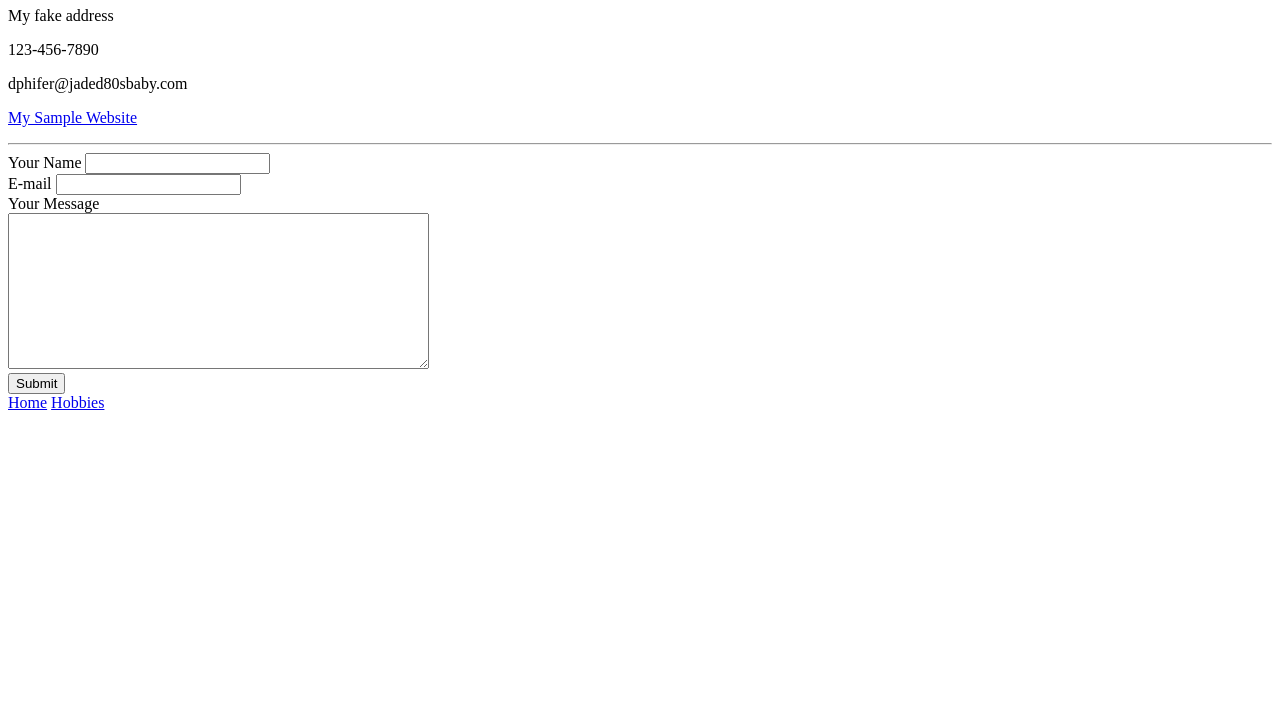
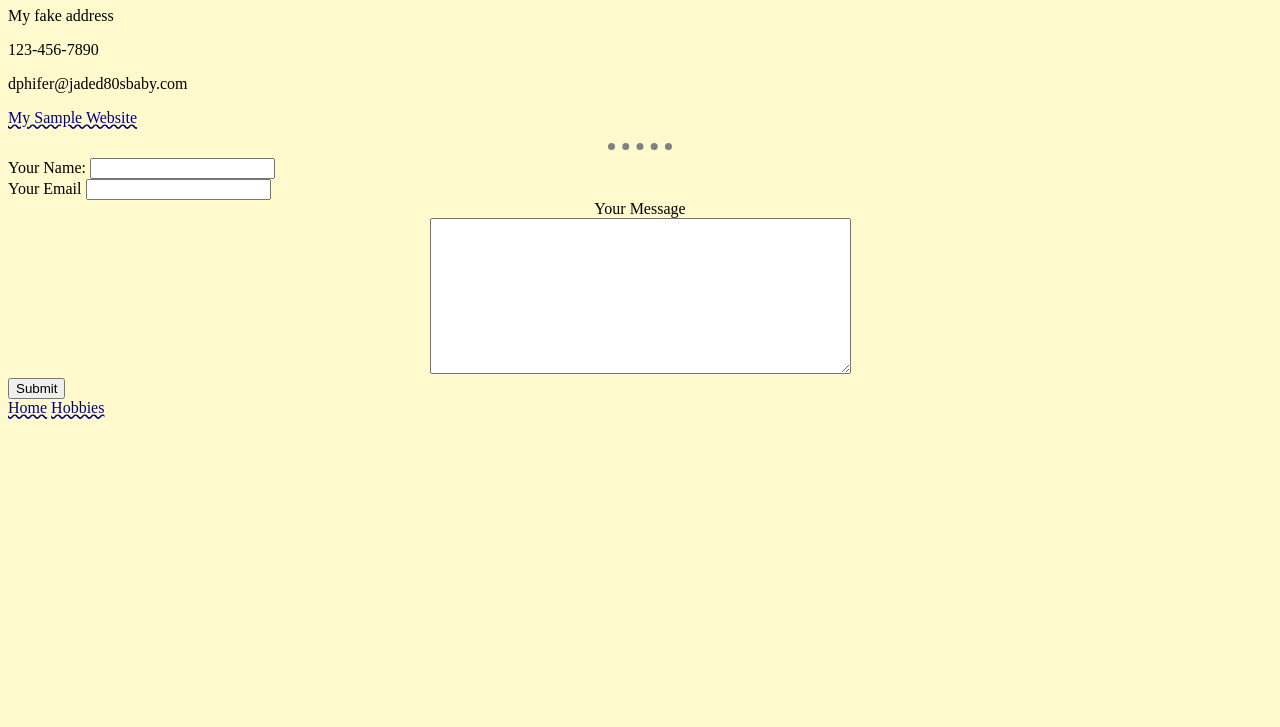
Before and after one commit to dphifer83/CV-New, a plain HTML site: page contacts.html in a window 1280 px wide. Shown: the part 73-800 px from the top of the page. Drawn offline with Linux system fonts and the light colour scheme.

Commit message:
2nd Iteration of CV
Added css

```diff
--- a/contacts.html
+++ b/contacts.html
@@ -3,7 +3,8 @@
 
 <head>
   <meta charset="utf-8">
-  <title>Contacts</title>
+  <title>Contact Me</title>
+    <link rel="stylesheet" href="css/styles.css">
 </head>
 
 <body>
@@ -14,12 +15,12 @@
   <p><a href="https://jaded80sbaby.com">My Sample Website</a></p>
   <hr>
   <form action="mailto:dphifer@jaded80sbaby.com" method="post" enctype="text/plain">
-    <label for="">Your Name</label>
+    <label for="">Your Name:</label>
     <input type="text" name="yourName" value=""><br>
-    <label for="">E-mail</label>
+    <label for="">Your Email</label>
     <input type="email" name="yourEmail" value=""><br>
-    <label for="">Your Message</label><br>
-    <textarea name="yourMessage" rows="10" cols="50"></textarea><br>
+    <center><label for="">Your Message</label><br>
+    <textarea name="yourMessage" rows="10" cols="50"></textarea><br></center>
     <input type="submit" name=""> <!--submit button-->
   </form>
 
--- /dev/null
+++ b/css/styles.css
@@ -0,0 +1,27 @@
+  body {
+    background-color: lemonchiffon;
+  }
+
+  hr {
+    border-style: dotted none none none;
+    border-color: grey;
+    border-width: 7px;
+    width: 5%
+  }
+  h1{
+    color: #66BFBF;
+  }
+
+  h3{
+    color: #66BFBF;
+  }
+
+a{
+  text-decoration-style: wavy;
+  color: navy;
+}
+
+.both{
+  text-decoration-line: underline overline;
+  text-decoration-style: wavy;
+}
```
Also changed, not shown: hobbies.html (+2 -1 lines), index.html (+2 -2 lines).
